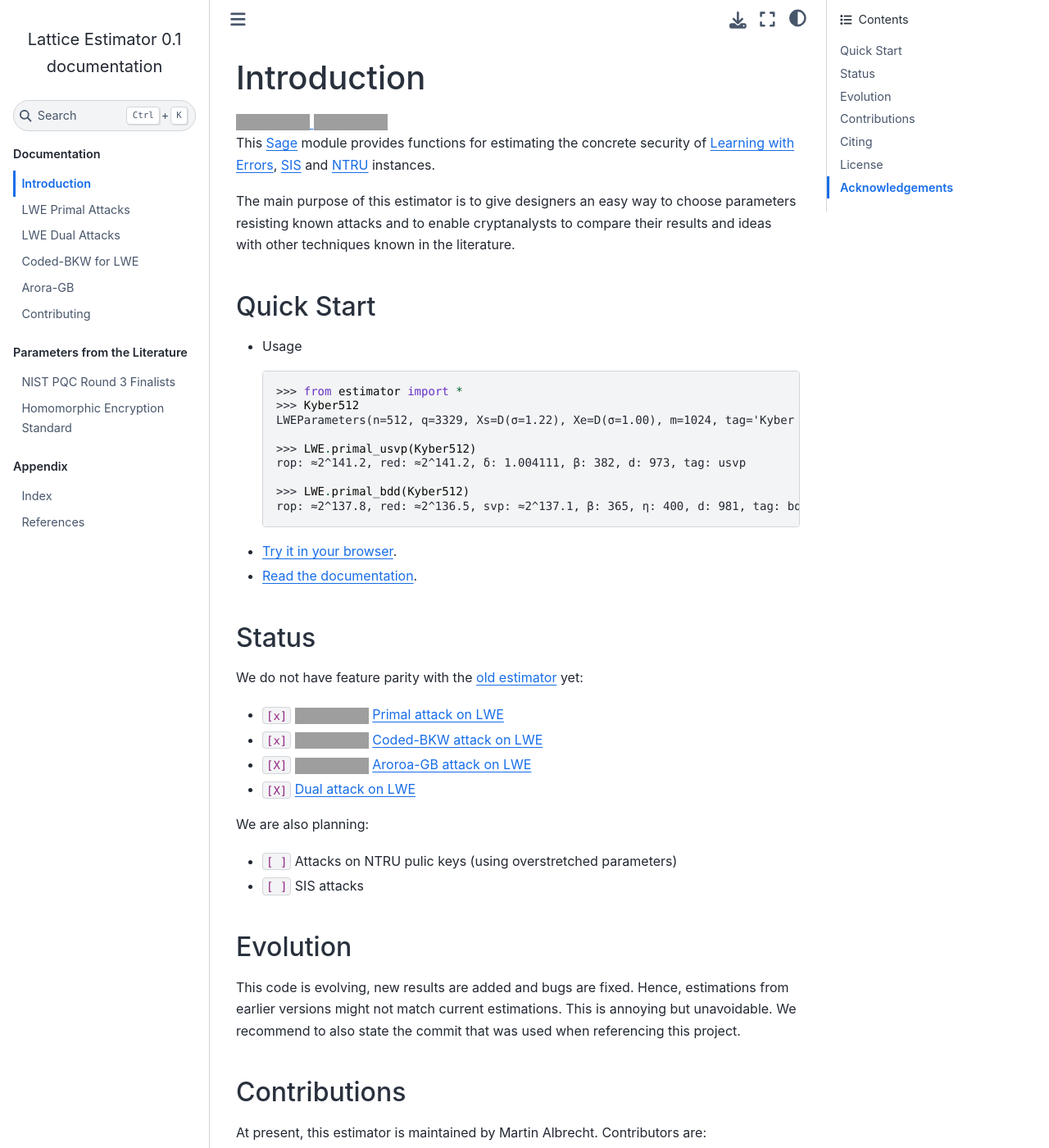
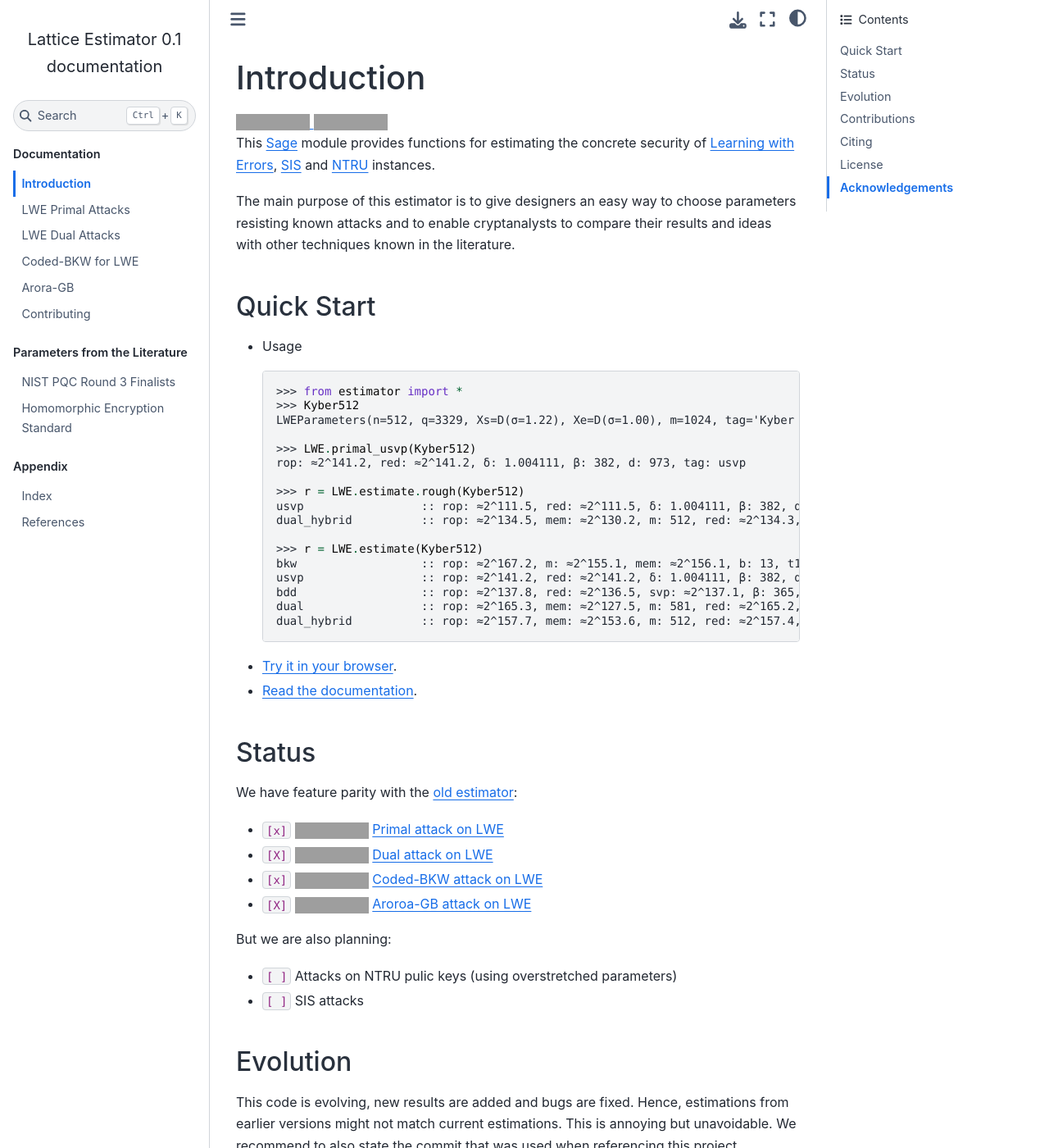
Before and after one commit to malb/lattice-estimator, a Sphinx documentation site: the page built from docs/readme_link.rst, in a window 1280 px wide and 1400 px high. Shown: the whole window at 82% size. Built offline with Sphinx 7.4.7 and the Sphinx Book theme 1.1.4, drawn with Linux system fonts in a browser that asks for light colours; grey boxes are pictures that could not be loaded.

Commit message:
readme and tests

```diff
--- a/README.rst
+++ b/README.rst
@@ -29,8 +29,17 @@ Quick Start
     >>> LWE.primal_usvp(Kyber512)
     rop: ≈2^141.2, red: ≈2^141.2, δ: 1.004111, β: 382, d: 973, tag: usvp
 
-    >>> LWE.primal_bdd(Kyber512)
-    rop: ≈2^137.8, red: ≈2^136.5, svp: ≈2^137.1, β: 365, η: 400, d: 981, tag: bdd
+    >>> r = LWE.estimate.rough(Kyber512)
+    usvp                 :: rop: ≈2^111.5, red: ≈2^111.5, δ: 1.004111, β: 382, d: 973, tag: usvp
+    dual_hybrid          :: rop: ≈2^134.5, mem: ≈2^130.2, m: 512, red: ≈2^134.3, δ: 1.003611, β: 460, d: 1009, ...
+
+    >>> r = LWE.estimate(Kyber512)
+    bkw                  :: rop: ≈2^167.2, m: ≈2^155.1, mem: ≈2^156.1, b: 13, t1: 0, t2: 16, ℓ: 12, #cod: 444, #top: 1...
+    usvp                 :: rop: ≈2^141.2, red: ≈2^141.2, δ: 1.004111, β: 382, d: 973, tag: usvp
+    bdd                  :: rop: ≈2^137.8, red: ≈2^136.5, svp: ≈2^137.1, β: 365, η: 400, d: 981, tag: bdd
+    dual                 :: rop: ≈2^165.3, mem: ≈2^127.5, m: 581, red: ≈2^165.2, δ: 1.003573, β: 467, d: 1092, ...
+    dual_hybrid          :: rop: ≈2^157.7, mem: ≈2^153.6, m: 512, red: ≈2^157.4, δ: 1.003726, β: 440, d: 1008, ...
+
 
 - `Try it in your browser <https://mybinder.org/v2/gh/malb/lattice-estimator/jupyter-notebooks?labpath=..%2F..%2Ftree%2Fprompt.ipynb>`__.
 - `Read the documentation <https://lattice-estimator.readthedocs.io/en/latest/>`__.
@@ -38,15 +47,18 @@ Quick Start
 Status
 ------
 
-We do not have feature parity with the `old estimator <https://bitbucket.org/malb/lwe-estimator/src/master/>`__ yet:
+We have feature parity with the `old estimator <https://bitbucket.org/malb/lwe-estimator/src/master/>`__:
 
 - ``[x]`` |lwe-primal-binder| :doc:`Primal attack on LWE <../algorithms/lwe-primal>`
+- ``[X]`` |lwe-dual-binder| :doc:`Dual attack on LWE <../algorithms/lwe-dual>`
 - ``[x]`` |lwe-bkw-binder| :doc:`Coded-BKW attack on LWE <../algorithms/lwe-bkw>`
 - ``[X]`` |gb-binder| :doc:`Aroroa-GB attack on LWE <../algorithms/gb>`
-- ``[X]`` :doc:`Dual attack on LWE <../algorithms/lwe-dual>`
 
 .. |lwe-primal-binder| image:: https://mybinder.org/badge_logo.svg
    :target: https://mybinder.org/v2/gh/malb/lattice-estimator/jupyter-notebooks?labpath=..%2F..%2Ftree%2Flwe-primal.ipynb
+
+.. |lwe-dual-binder| image:: https://mybinder.org/badge_logo.svg
+   :target: https://mybinder.org/v2/gh/malb/lattice-estimator/jupyter-notebooks?labpath=..%2F..%2Ftree%2Flwe-dual.ipynb
 
 .. |lwe-bkw-binder| image:: https://mybinder.org/badge_logo.svg
    :target: https://mybinder.org/v2/gh/malb/lattice-estimator/jupyter-notebooks?labpath=..%2F..%2Ftree%2Flwe-bkw.ipynb
@@ -54,7 +66,7 @@ We do not have feature parity with the `old estimator <https://bitbucket.org/mal
 .. |gb-binder| image:: https://mybinder.org/badge_logo.svg
    :target: https://mybinder.org/v2/gh/malb/lattice-estimator/jupyter-notebooks?labpath=..%2F..%2Ftree%2Fgb.ipynb
 
-We are also planning:
+But we are also planning:
 
 - ``[ ]`` Attacks on NTRU pulic keys (using overstretched parameters)
 - ``[ ]`` SIS attacks
--- a/docs/algorithms/lwe-dual.rst
+++ b/docs/algorithms/lwe-dual.rst
@@ -19,4 +19,4 @@ We can improve these results by considering a dual hybrid attack as in [EC:Albre
 
 Further improvements are possible using a meet-in-the-middle approach [EPRINT:CHHS19]_::
 
-   LWE.dual_mitm_hybrid()
+   LWE.dual_hybrid(params, mitm_optimization=True)
```
